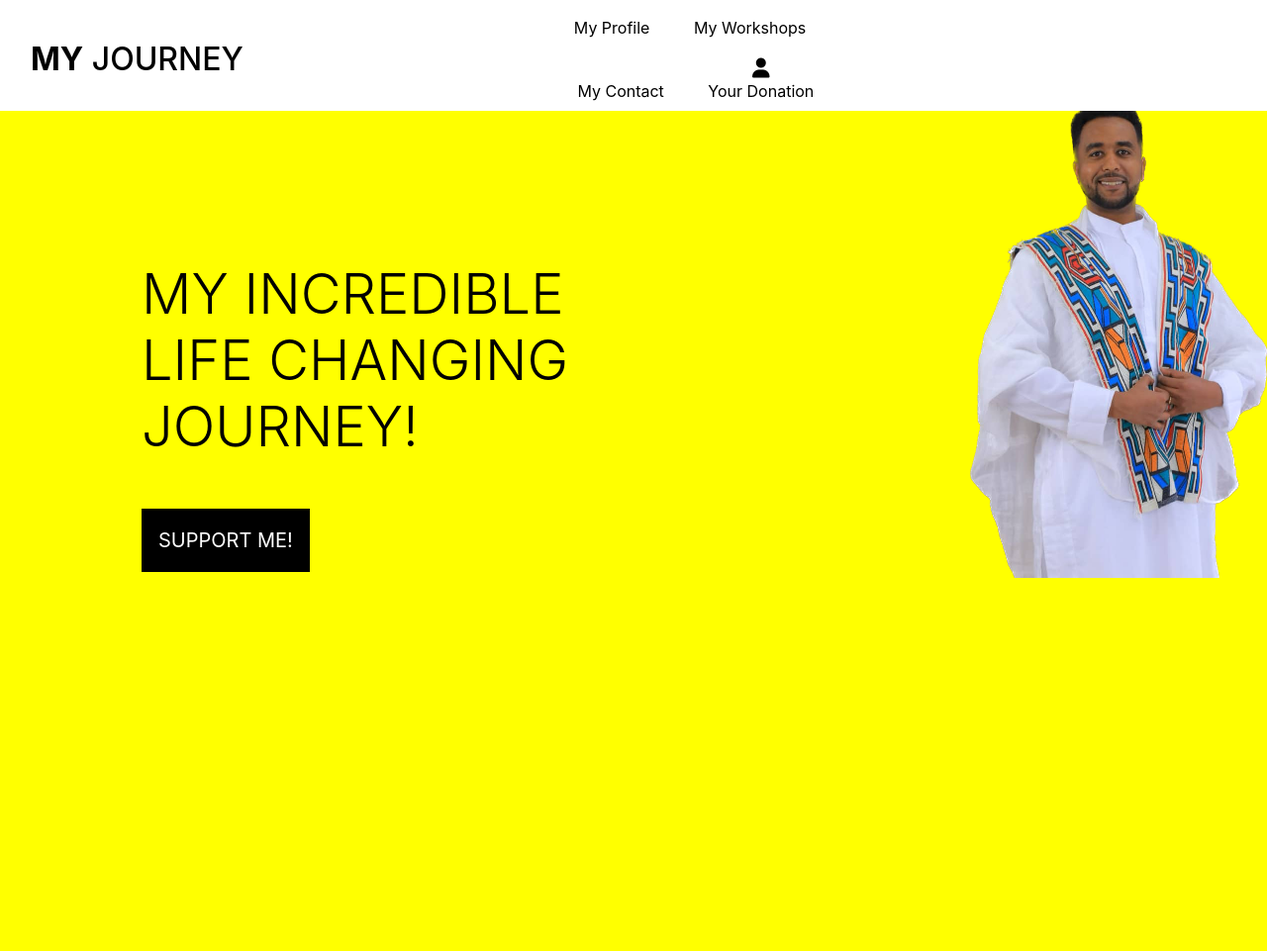
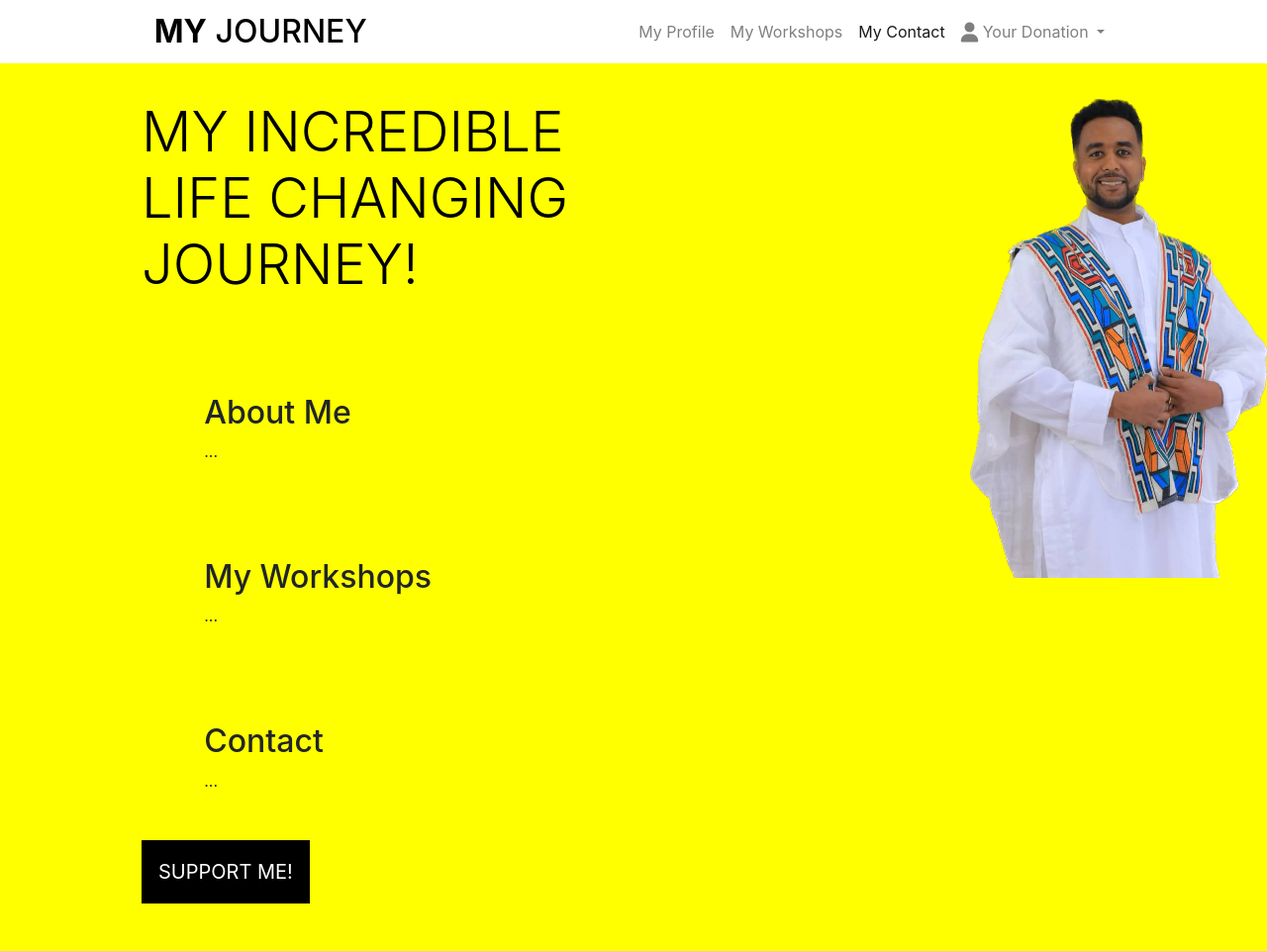
Before and after one commit to abi19x/my_journey, a Django app: page / in a window 1280 px wide. Shown: the whole page at 99% size. Before the commit the page ends 584 px from the top, so only its background shows below. Run offline with Django 5.2, Linux system fonts and the light colour scheme; the visitor is signed in with stand-in values (Sample User, id 1); some libraries are stand-ins or nearby versions.

Commit message:
nav-bar styled and mainpage structured

```diff
--- a/home/templates/home/index.html
+++ b/home/templates/home/index.html
@@ -1,14 +1,4 @@
-{% extends "base.html" %}
-
-{% load static %}
-
-{% block page_header %}
-    <div class="container header-container">
-        <div class="row">
-            <div class="col"></div>
-        </div>
-    </div>
-{% endblock %}
+{% extends "base.html" %} {% load static %}
 
 {% block content %}
 <div class="container h-100">
@@ -17,9 +7,34 @@
       <h1 class="display-4 logo-font text-black">
         My Incredible Life Changing Journey!
       </h1>
+
+      <section id="about" class="pt-5 mt-5">
+        <div class="container">
+          <h2>About Me</h2>
+          <p>...</p>
+        </div>
+      </section>
+
+      <section id="workshop" class="pt-5 mt-5">
+        <div class="container">
+          <h2>My Workshops</h2>
+          <p>...</p>
+        </div>
+      </section>
+
+      <section id="contact" class="pt-5 mt-5">
+        <div class="container">
+          <h2>Contact</h2>
+          <p>...</p>
+        </div>
+      </section>
       <div class="my-5">
         <h4>
-                        <a href="" class="support-me-button btn btn-lg rounded-0 text-uppercase py-3">Support Me!</a>
+          <a
+            href=""
+            class="support-me-button btn btn-lg rounded-0 text-uppercase py-3"
+            >Support Me!</a
+          >
         </h4>
       </div>
     </div>
--- a/static/css/base.css
+++ b/static/css/base.css
@@ -4,7 +4,7 @@ html {
 
 .bg-img {
     position: absolute;
-    top: 100px; /* Adjust based on your navbar height */
+    top: 100px; /* Adjusted based on my navbar height */
     right: 0;
     z-index: 0;
     pointer-events: none; /* So it doesn't block clicks */
@@ -46,14 +46,23 @@ body {
     min-width: 160px;
 }
 
-.dropdown-menu {
-  z-index: 1051; /* Bootstrap dropdowns typically use 1050+ */
+.nav-link {
+  color: #333;
+  transition: color 0.3s ease, border-bottom 0.3s ease;
 }
 
-.dropdown {
-  position: relative;
-  z-index: 1051;
+.nav-link:hover,
+.nav-link:focus {
+  color: #007bff;
+  border-bottom: 2px solid #007bff;
 }
+
+.nav-item.active .nav-link {
+  font-weight: bold;
+  color: #0056b3;
+  border-bottom: 2px solid #0056b3;
+}
+
 
 
 
--- a/templates/base.html
+++ b/templates/base.html
@@ -34,41 +34,45 @@
 
     <title>My Journey {% block extra_title %}{% endblock %}</title>
   </head>
-  <body>
+  <body data-spy="scroll" data-target="#mainNavbar" data-offset="100">
     <header class="container-fluid fixed-top">
-      <div id="topnav" class="row bg-white pt-lg-2 d-none d-lg-flex">
-      <div class="col-12 col-lg-4 my-auto py-1 py-lg-0 text-center text-lg-left">
-        <a href="{% url 'home' %}" class="nav-link main-logo-link">
+      <nav class="navbar navbar-expand-lg navbar-light bg-white fixed-top">
+  <div class="container">
+    <a class="navbar-brand" href="{% url 'home' %}">
       <h2 class="logo-font text-black my-0"><strong>My</strong> Journey</h2>
     </a>
-      </div>
 
-      <div class="col-12 col-lg-4 my-auto py-1 py-lg-0">
-  <ul class="list-inline list-unstyled text-center text-lg-right my-0">
+    <!-- Hamburger toggle -->
+    <button class="navbar-toggler" type="button" data-toggle="collapse"
+      data-target="#mainNavbar" aria-controls="mainNavbar" aria-expanded="false" aria-label="Toggle navigation">
+      <span class="navbar-toggler-icon"></span>
+    </button>
 
-    <li class="list-inline-item">
-      <a class="nav-link text-black" href="#about">My Profile</a>
+    <!-- Navbar content -->
+    <div class="collapse navbar-collapse" id="mainNavbar">
+      <ul class="navbar-nav ml-auto">
+        <!-- Links -->
+        <li class="nav-item">
+          <a class="nav-link" href="#about">My Profile</a>
         </li>
-    <li class="list-inline-item">
-      <a class="nav-link text-black" href="#workshop">My Workshops</a>
+        <li class="nav-item">
+          <a class="nav-link" href="#workshop">My Workshops</a>
         </li>
-    <li class="list-inline-item">
-      <a class="nav-link text-black" href="#contact">My Contact</a>
+        <li class="nav-item">
+          <a class="nav-link" href="#contact">My Contact</a>
         </li>
 
-    <li class="list-inline-item dropdown">
-      <a class="text-black nav-link" href="#" id="user-options" data-toggle="dropdown" aria-haspopup="true"
+        <!-- Dropdown -->
+        <li class="nav-item dropdown">
+          <a class="nav-link dropdown-toggle" href="#" id="user-options" data-toggle="dropdown" aria-haspopup="true"
             aria-expanded="false">
-        <div class="text-center">
-          <div><i class="fas fa-user fa-lg"></i></div>
-          <p class="my-0">Your Donation</p>
-        </div>
+            <i class="fas fa-user fa-lg"></i> Your Donation
           </a>
-      <div class="dropdown-menu border-0" aria-labelledby="user-options">
+          <div class="dropdown-menu dropdown-menu-right border-0" aria-labelledby="user-options">
             {% if request.user.is_authenticated %}
               {% if request.user.is_superuser %}
               {% endif %}
-          <a href="" class="dropdown-item">Your Contribution</a>
+              <a href="#" class="dropdown-item">Your Contribution</a>
               <a href="{% url 'account_logout' %}" class="dropdown-item">Logout</a>
             {% else %}
               <a href="{% url 'account_signup' %}" class="dropdown-item">Register</a>
@@ -78,10 +82,9 @@
         </li>
       </ul>
     </div>
+  </div>
+</nav>
 
-
-    </div>
-            {% include 'includes/mobile-top-header.html' %}
     </header>
     <div class="bg-img">
       <img src="/media/main_image.png" alt="my bg img" class="bg-img-inner">
```
Lines whose indentation alone changed are shown as unchanged.
